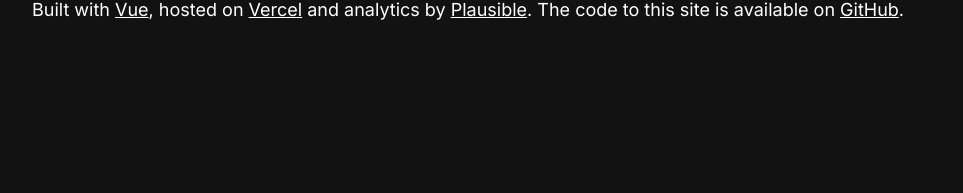
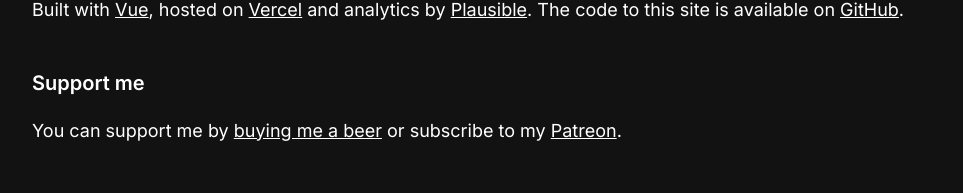
Before and after one commit to carlssonemil/damascus, a Vue app: page /about in a window 1280 px wide. Shown: the part 474-667 px from the top of the page, without its empty margins (158-1121 px from the left). Built offline with nearby package versions, Linux system fonts and the light colour scheme; what vue-eva-icons, vue-notification, vue-tippy would draw is missing.

Commit message:
Add support links

```diff
--- a/src/views/About.vue
+++ b/src/views/About.vue
@@ -14,6 +14,9 @@
 
       <h4>Open source</h4>
       <p>Built with <a href="https://vuejs.org/">Vue</a>, hosted on <a href="https://vercel.com/">Vercel</a> and analytics by <a href="https://plausible.io/">Plausible</a>. The code to this site is available on <a href="https://github.com/carlssonemil/damascus">GitHub</a>.</p>
+
+      <h4>Support me</h4>
+      <p>You can support me by <a href="https://www.buymeacoffee.com/emilcarlsson">buying me a beer</a> or subscribe to my <a href="https://www.patreon.com/emilcarlsson">Patreon</a>.</p>
     </div>
   </transition>
 </template>
```
